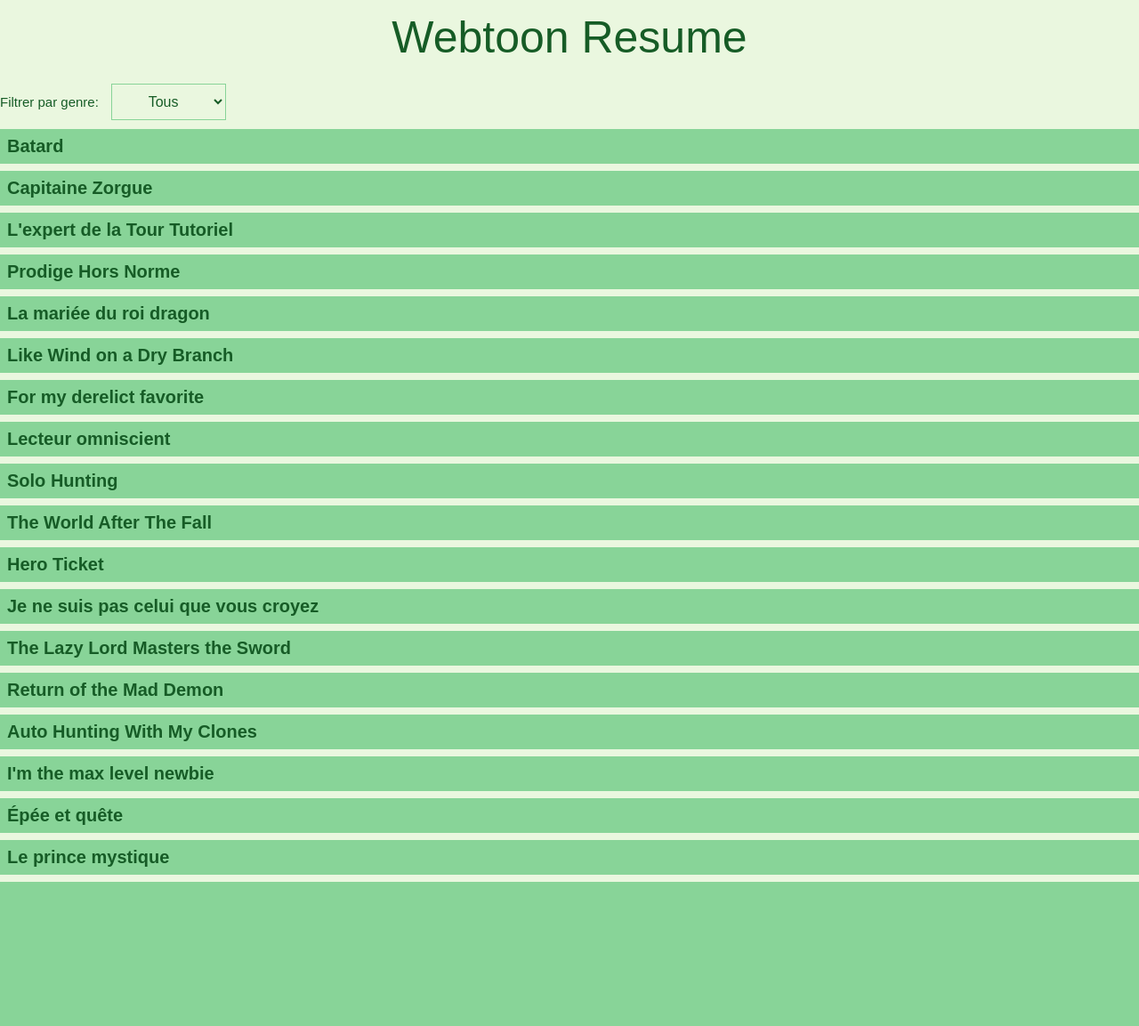
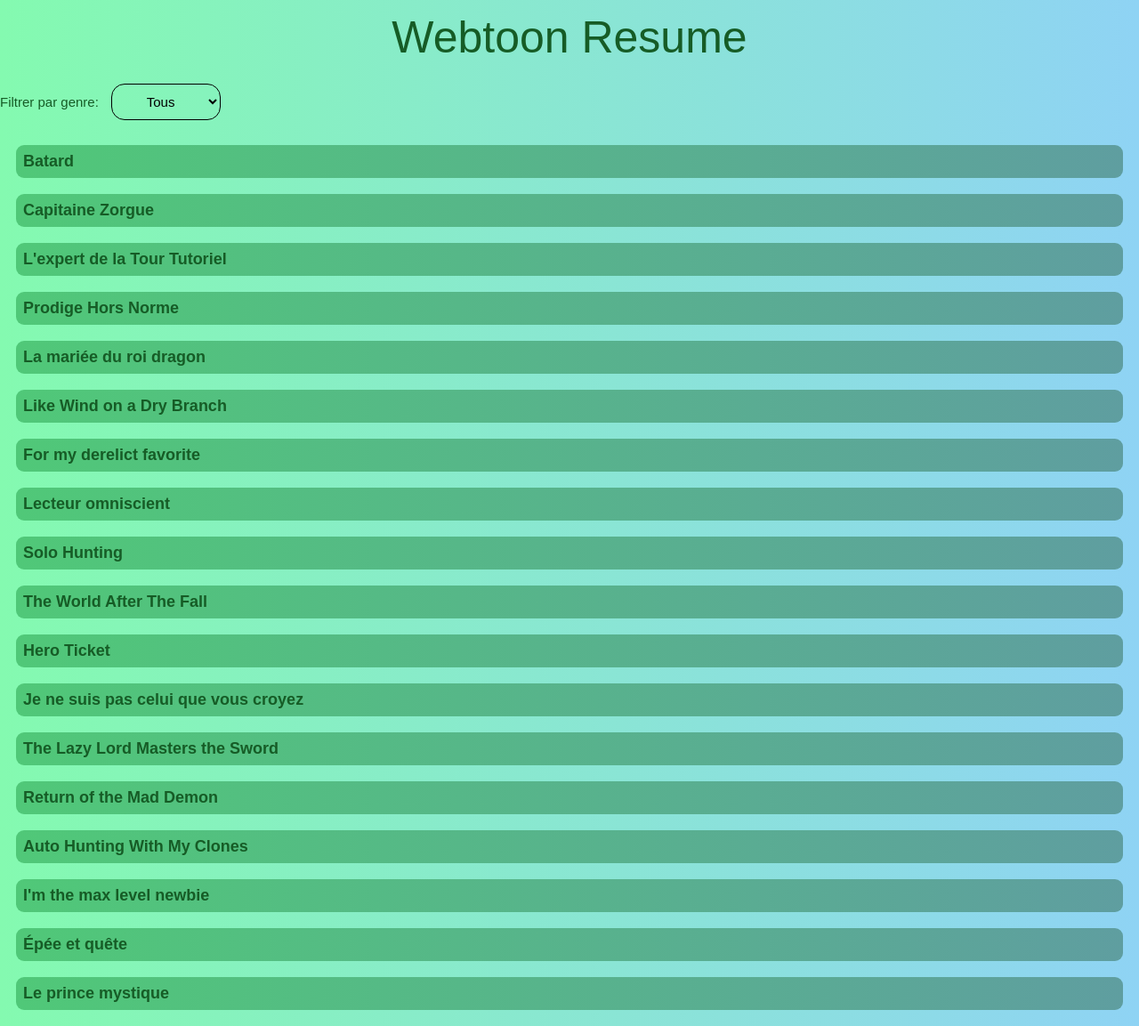
Before and after one commit to PGII33/WebtoonResume, a PHP site: page / in a window 1280 px wide. Shown: the whole page at 89% size. Before the commit the page ends 991 px from the top, so only its background shows below. Run offline with PHP 8.4, Linux system fonts and the light colour scheme; some web fonts are replaced.

Commit message:
Updt style

```diff
--- a/style.css
+++ b/style.css
@@ -5,13 +5,13 @@
 }
 
 :root {
-    --bg-color: #eaf7df; /* Couleur de fond principale (vert clair) */
+    --bg-color: linear-gradient(90deg, #84fab0 0%, #8fd3f4 100%); /* Couleur de fond principale, un linear gradient de vert */
     --text-color: #165c26; /* Couleur du texte principal (vert foncé) */
-    --toggle-band-color: #88d498; /* Couleur du bandeau de bascule (vert moyen) */
+    --toggle-band-color: linear-gradient(90deg, #50C878 0%, #5F9EA0 100%); /* Couleur du bandeau de bascule (vert moyen) */
 }
 
 body {
-    background-color: var(--bg-color);
+    background-image: var(--bg-color);
     color: var(--text-color);
     font-size: min(3vw, 15px);
     font-family: 'Rubik', sans-serif; /* Ajoutez la police de votre choix */
@@ -29,7 +29,7 @@ body {
 /* Sélecteur pour les liens non visités */
 a {
     color: green; /* Couleur du texte */
-    text-decoration: underline; /* Soulignement */
+    text-decoration: none; /* Soulignement */
 }
 
 /* Sélecteur pour les liens visités */
@@ -46,14 +46,13 @@ a:hover {
 
 /* Style du menu déroulant */
 #genreFilter {
-    background-color: var(--bg-color) !important;
-    color: var(--text-color) !important;
+    background-color: var(--bg-color);
     text-align: center;
-    text-decoration: none;
-    font-size: 16px; /* Ajoutez la taille de police que vous souhaitez */
+    font-size: 1em; /* Ajoutez la taille de police que vous souhaitez */
     padding: 10px;
-    border: 1px solid var(--toggle-band-color);
+    border: 0.1em solid !important;
     margin: 10px;
+    border-radius: 1em;
 }
 
 /* Style des options du menu déroulant */
@@ -68,26 +67,32 @@ a:hover {
     color: var(--text-color) !important;
 }
 
+#genreFilter option{
+    background-color: var(--bg-color);
+}
+
 /* Style du texte caché */
 .hidden-text {
     display: none;
     color: var(--text-color);
-    padding: 10px;
-    border: 1px solid var(--toggle-band-color);
-    background-color: var(--bg-color);
-    margin: 10px;
+    padding: 1em;
+    border: 0.1em solid ;
+    border-radius: 0.5em;
+    background-color: var(--toggle-band-color);
+    margin: 1em;
 }
 
 .toggle-text {
     padding: min(1%, 8px);
-    margin: 0;
-    background-color: var(--toggle-band-color);
+    margin: 1em;
+    background-image: var(--toggle-band-color);
     color: var(--text-color);
-    font-size: min(5vw, 20px);
+    font-size: 1.2em;
     cursor: pointer;
     border: none;
+    border-radius: 0.5em;
 }
 
 .webtoon-info {
-    margin-bottom: min(1%, 8px);
+    margin-bottom: 1em;
 }
```
